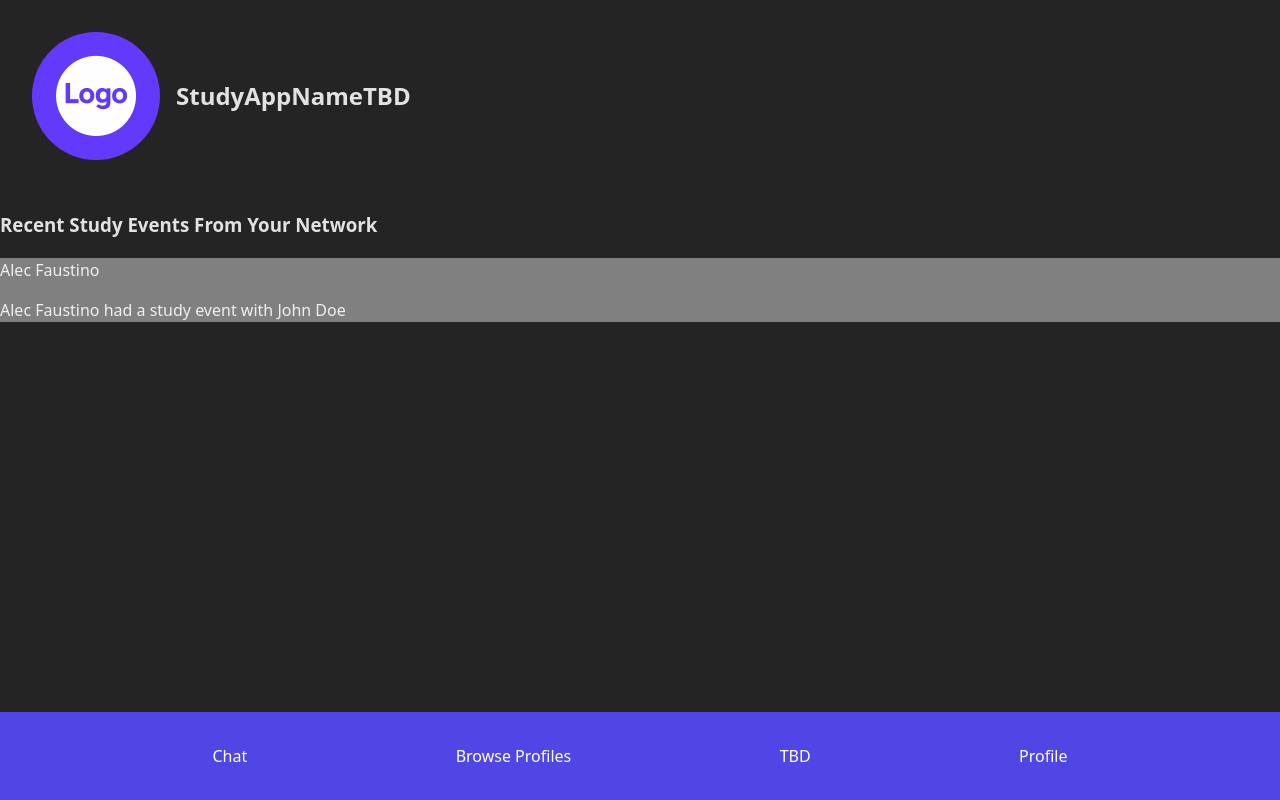
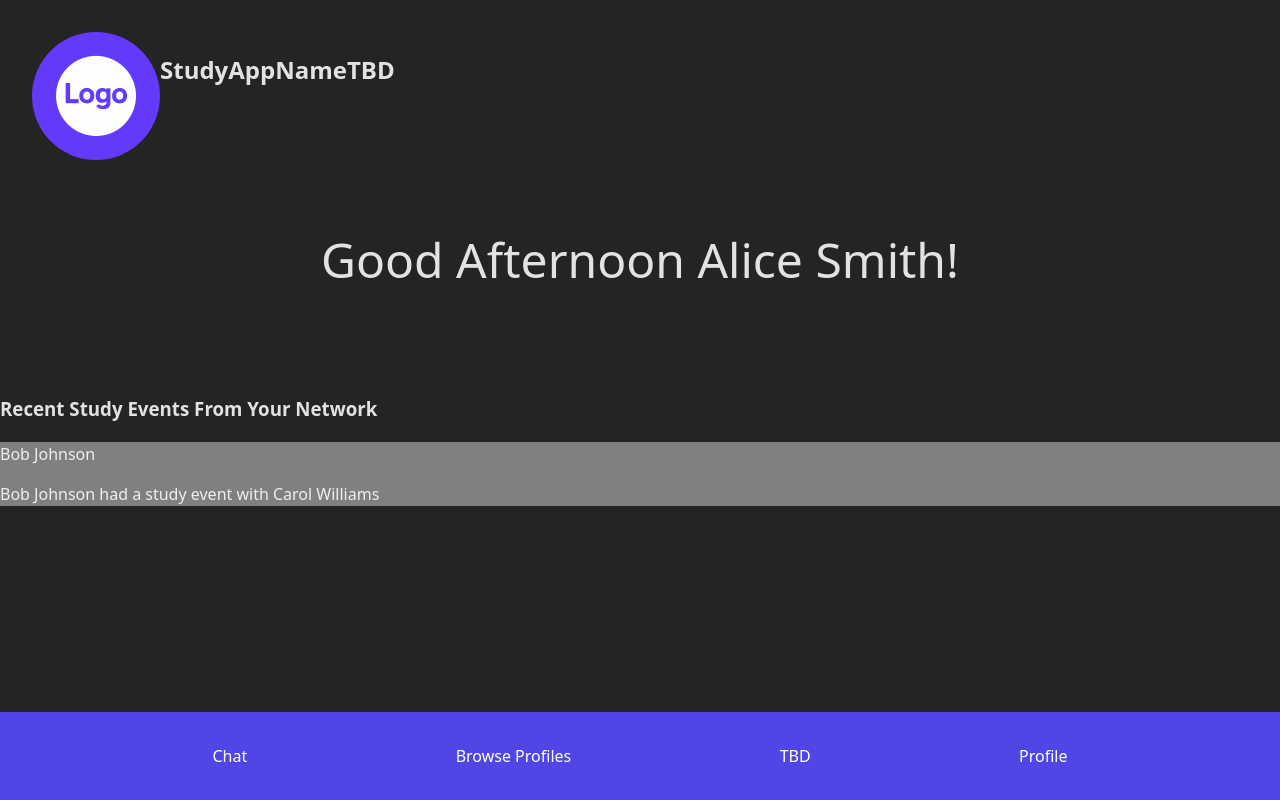
Before and after one commit to alecfaustino/studyapp, a React (Vite) app: page / in a window 1280 px wide. Built offline with nearby package versions, Linux system fonts and the light colour scheme.

Commit message:
add a dashboard welcome to the home

```diff
--- a/src/pages/Home.tsx
+++ b/src/pages/Home.tsx
@@ -6,18 +6,24 @@ const Home = () => {
   return (
     <>
       <header className="home-header">
-        <img alt="temporary logo" src={templogo} className="home-logo" />
-        <h2>StudyAppNameTBD</h2>
+        <div className="home-header-brand">
+          <img alt="temporary logo" src={templogo} className="home-logo" />
+          <h2>StudyAppNameTBD</h2>
+        </div>
+
+        <div className="home-header-welcome">
+        <p>Good Afternoon Alice Smith!</p>
+        </div>
       </header>
 
       <main>
         <h3>Recent Study Events From Your Network</h3>
         {/* TO DO Make the article a component */}
         <article className="home-article">
-          <p>Alec Faustino</p>
+          <p>Bob Johnson</p>
           {/* This means, we need a user-event table maybe? */}
           {/* Names should be clickable links when we change this to dynamic using Link from React Routes*/}
-          <p>Alec Faustino had a study event with John Doe</p>
+          <p>Bob Johnson had a study event with Carol Williams</p>
         </article>
       </main>
       <BottomNav />
--- a/src/styles/Home.css
+++ b/src/styles/Home.css
@@ -1,9 +1,19 @@
 .home-header {
   display: flex;
+  flex-direction: column;
   justify-content: flex-start;
   padding: 2em;
   gap: 1rem;
   align-items: center;
+}
+
+.home-header-brand {
+  display: flex;
+  width: 100%;
+}
+
+.home-header-welcome {
+  font-size: 3rem;
 }
 
 .home-logo {
```
